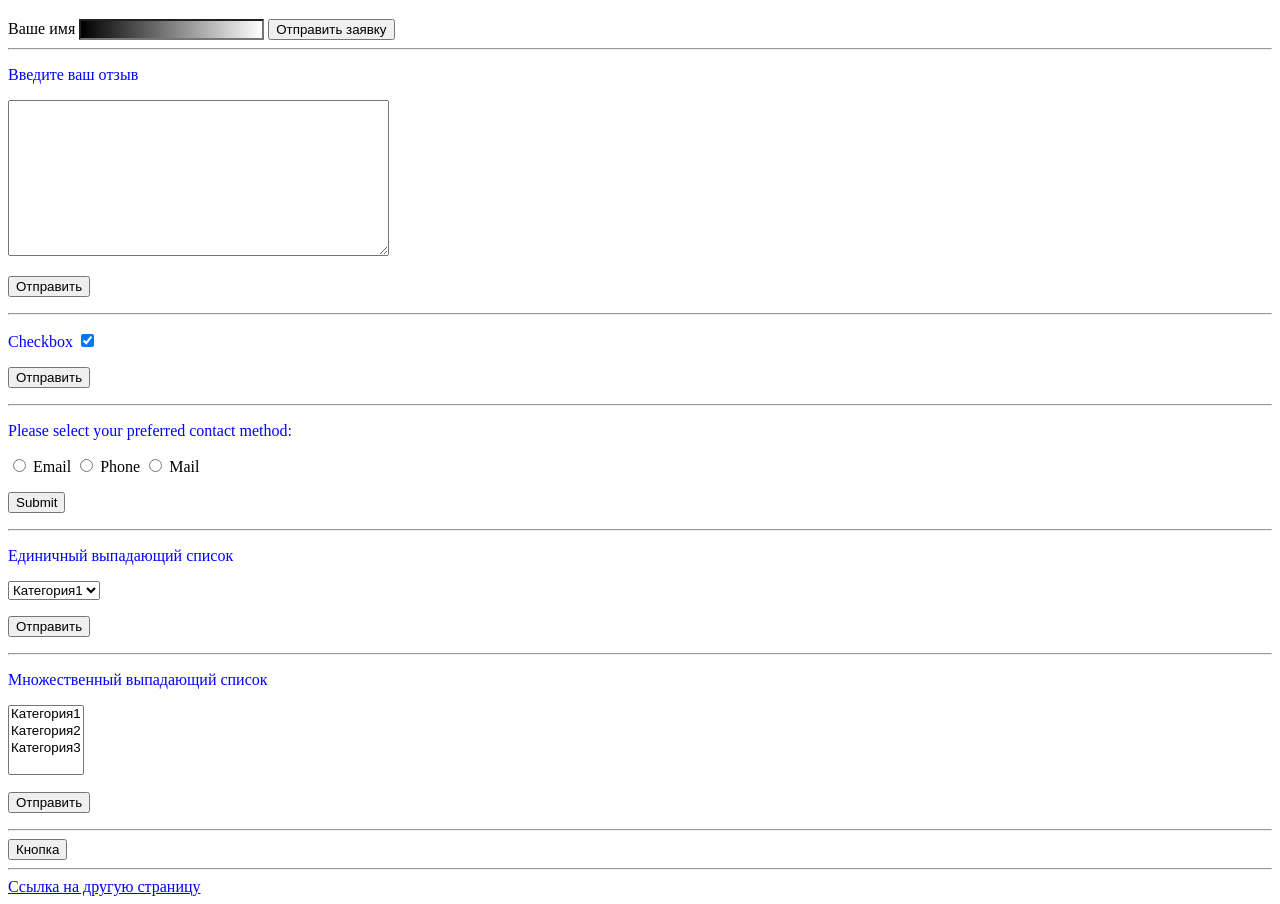
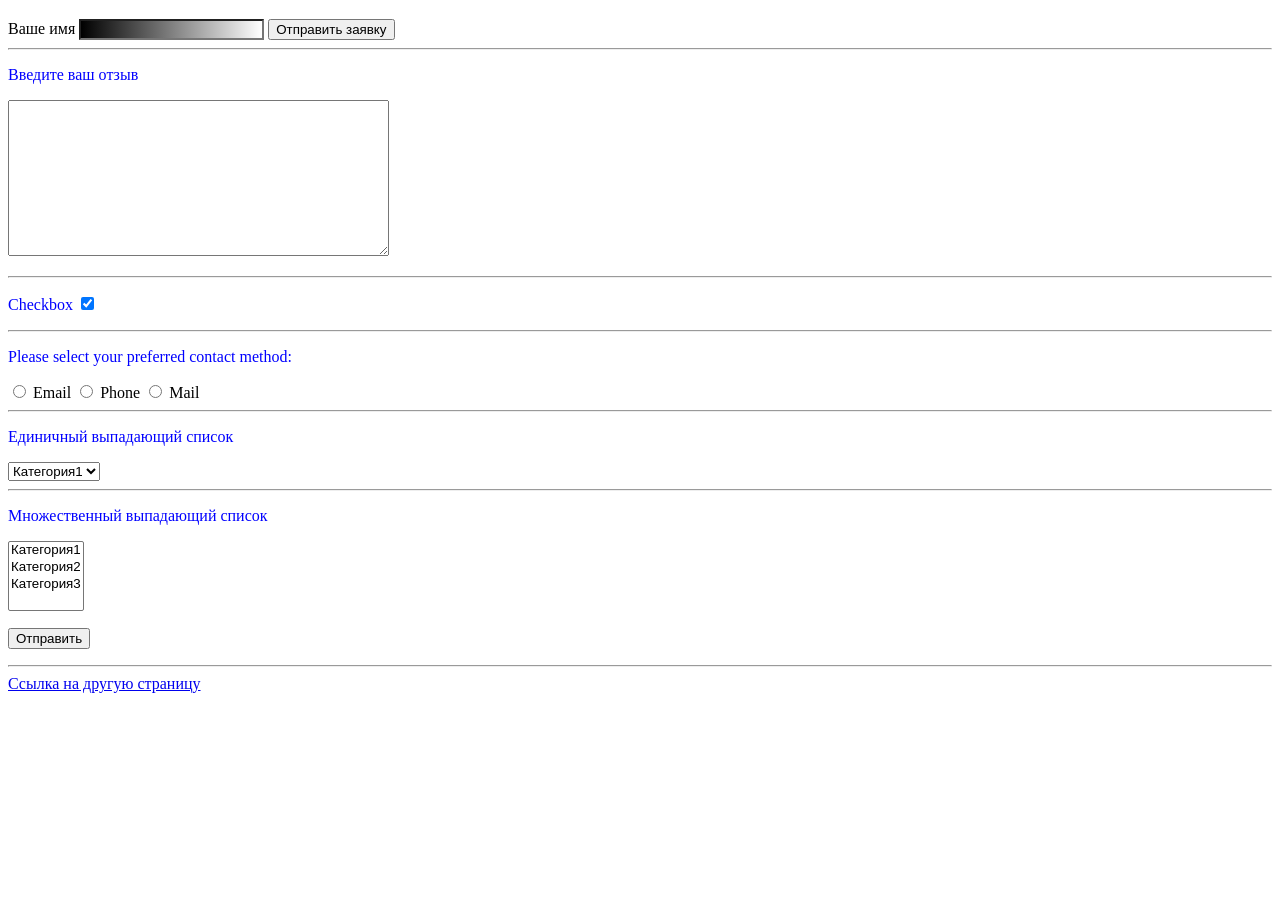
Before and after one commit to sfk999/HTML, a plain HTML site: page form.html in a window 1280 px wide. Shown: the part 61-965 px from the top of the page. After the commit the page ends 800 px from the top, so only its background shows below. Drawn offline with Linux system fonts and the light colour scheme.

Commit message:
Changes 02/02

```diff
--- a/form.html
+++ b/form.html
@@ -11,27 +11,19 @@
         <label for="clientName_id">Ваше имя</label>
         <input type="text" id="clientName_id" name="clientName"/>
         <button type="submit">Отправить заявку</button>
-    </form>
     <hr/>
-    <form action="textarea1.php" method="post">
         <p>
             <label for="textarea_id">Введите ваш отзыв</label>
         </p>
-        <p><textarea rows="10" cols="45" id="textarea_id" name="textarea"></textarea></p>
-        <p><input type="submit" value="Отправить"></p>
-    </form>
+        <p>
+            <textarea rows="10" cols="45" id="textarea_id" name="textarea"></textarea>
+        </p>
     <hr/>
-    <form action="/handler.php" method="post">
         <p>
             <label for="checkbox_id">Checkbox</label>
             <input type="checkbox" checked id="checkbox_id" name="checkbox" />
         </p>
-        <p>
-            <input type="submit" value="Отправить">
-        </p>
-    </form>
     <hr/>
-<form action="select1.php" method="post">
     <p>Please select your preferred contact method:</p>
     <div>
         <input type="radio" id="contactChoice1"
@@ -44,12 +36,7 @@
                name="contact" value="mail">
         <label for="contactChoice3">Mail</label>
     </div>
-    <p>
-        <button type="submit">Submit</button>
-    </p>
-</form>
     <hr/>
-    <form action="select1.php" method="post">
         <p>
             <label for="select1">Единичный выпадающий список</label>
         </p>
@@ -58,12 +45,7 @@
                 <option>Категория2</option>
                 <option>Категория3</option>
             </select>
-        <p>
-            <input type="submit" value="Отправить">
-        </p>
-    </form>
     <hr/>
-    <form action="select2.php" method="post">
         <p>
             <label for="select2">Множественный выпадающий список</label>
         </p>
@@ -77,10 +59,6 @@
         </p>
     </form>
     <hr/>
-    <form action="button.php" method="post">
-        <button type="submit" name="button1" id="button_id">Кнопка</button>
-    </form>
-    <hr/>
     <a target="_blank" href="table.html#table1">Ссылка на другую страницу</a>
 </body>
 </html>
```
